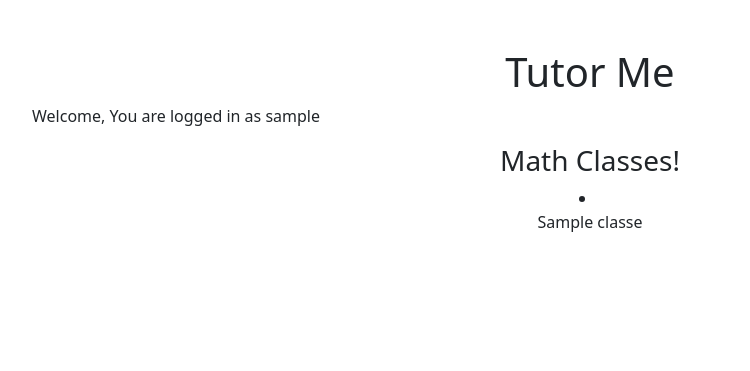
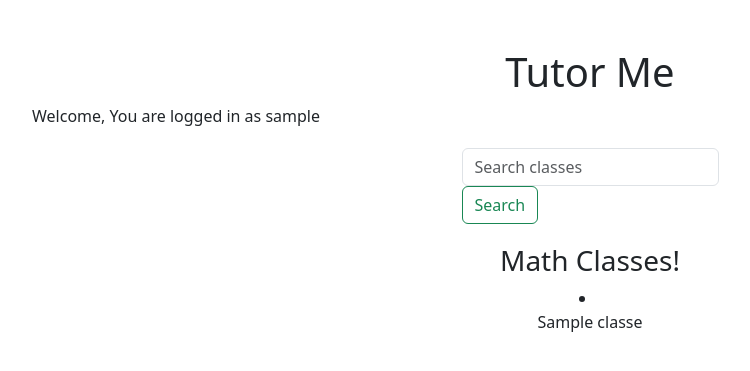
Before and after one commit to danish233/TutorMe-App, a Django app: template templates/index.html in a window 1280 px wide. Shown: the top 371 px of the page, without its empty margins (50-800 px from the left). Run offline with Django 4.2, Linux system fonts and the light colour scheme; a user stored in the database is signed in; tables that the repository leaves empty hold one stand-in row (values such as "Sample post"); the template is opened without the code that fills it: most values are stand-ins (such as "Sample title", 1, 10 or a date in 2020); some libraries are stand-ins or nearby versions.

Commit message:
Search Feature

```diff
--- a/templates/index.html
+++ b/templates/index.html
@@ -18,6 +18,12 @@
       border-color: #007bff;
       color: #fff;
     }
+    #search-form {
+      display: flex;
+      justify-content: center;
+      margin-top: 20px;
+      margin-bottom: 20px;
+    }
   </style>
 </head>
 <body>
@@ -27,12 +33,23 @@
     {% if user.is_authenticated %}
       <p>Welcome, You are logged in as {{ user.username }}</p>
 
+      <div id="search-form">
+        <form class="form-inline my-2 my-lg-0" method="get">
+          <input class="form-control mr-sm-2" type="search" name="search_query" placeholder="Search classes" aria-label="Search">
+          <button class="btn btn-outline-success my-2 my-sm-0" type="submit">Search</button>
+        </form>
+      </div>
+
       <center>
         <h3>Math Classes!</h3>
 
-        {% for c in classes %}
-          <li><p> {{c}} </p></li>
-        {% endfor %}
+        {% if classes %}
+          {% for c in classes %}
+            <li><p> {{c}} </p></li>
+          {% endfor %}
+        {% else %}
+          <p>No classes found.</p>
+        {% endif %}
       </center>
 
 
```
Also changed, not shown: myapp/views.py (+15 -6 lines).
